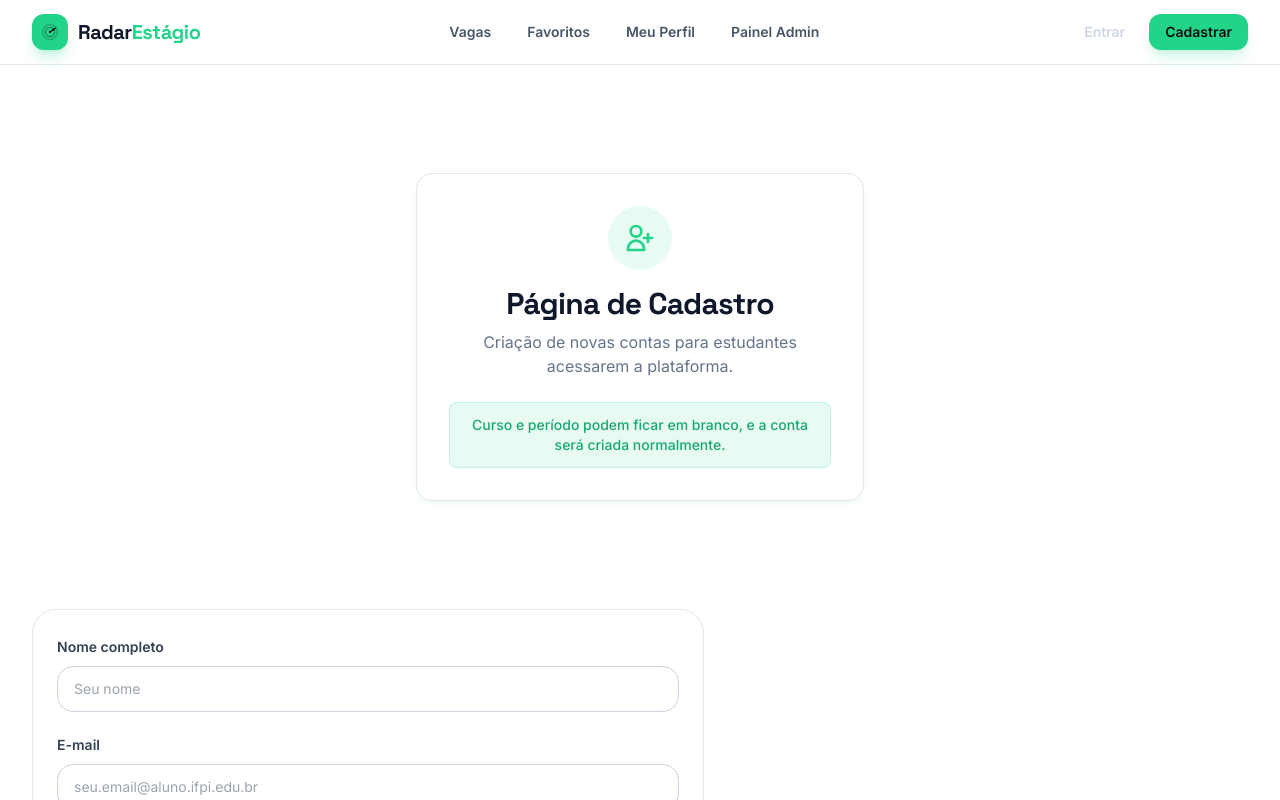
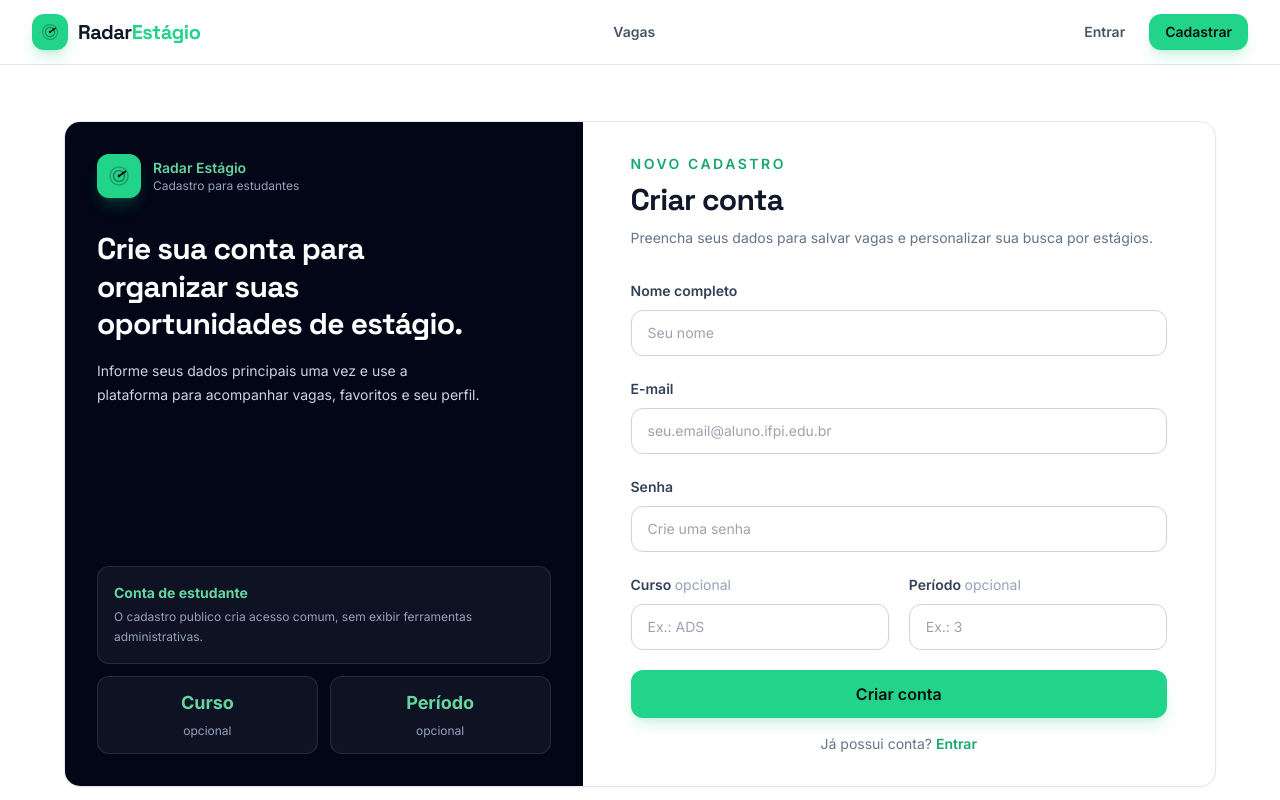
Before and after one commit to Nilson-Rodrigo/radar-estagio, a React (Vite) app: page /cadastro in a window 1280 px wide. Shown: the top 800 px of the page. Built offline with nearby package versions, Linux system fonts and the light colour scheme.

Commit message:
feat: melhora telas de autenticacao do estudante

```diff
--- a/package.json
+++ b/package.json
@@ -10,10 +10,13 @@
     "preview": "vite preview"
   },
   "dependencies": {
+    "@hookform/resolvers": "^5.4.0",
     "@supabase/supabase-js": "^2.110.0",
     "react": "^19.2.7",
     "react-dom": "^19.2.7",
-    "react-router-dom": "^7.18.1"
+    "react-hook-form": "^7.81.0",
+    "react-router-dom": "^7.18.1",
+    "zod": "^4.4.3"
   },
   "devDependencies": {
     "@eslint/js": "^10.0.1",
--- a/src/pages/Cadastro.tsx
+++ b/src/pages/Cadastro.tsx
@@ -6,7 +6,7 @@ import { useAuth } from '../entities/session/model/useAuth';
 import { authService } from '../services/auth.service';
 import { cadastroSchema, type CadastroFormValues } from '../schemas/auth.schemas';
 import Button from '../shared/ui/Button';
-import PageHeader from '../shared/ui/PageHeader';
+import RadarIcon from '../shared/ui/RadarIcon';
 
 const Cadastro: React.FC = () => {
   const navigate = useNavigate();
@@ -42,15 +42,15 @@ const Cadastro: React.FC = () => {
       });
 
       if (!createdUser) {
-        setFeedback({ type: 'error', message: 'Não foi possível concluir o cadastro. Tente novamente.' });
+        setFeedback({ type: 'error', message: 'Nao foi possivel concluir o cadastro. Tente novamente.' });
         return;
       }
 
       reset({ nome: '', email: '', password: '', curso: '', periodo: '' });
-      setFeedback({ type: 'success', message: 'Cadastro realizado com sucesso! Você já pode acessar o sistema.' });
+      setFeedback({ type: 'success', message: 'Cadastro realizado com sucesso! Voce ja pode acessar o sistema.' });
       navigate('/vagas', { replace: true });
     } catch (error) {
-      const message = error instanceof Error ? error.message : 'Erro inesperado ao cadastrar usuário.';
+      const message = error instanceof Error ? error.message : 'Erro inesperado ao cadastrar usuario.';
       setFeedback({ type: 'error', message });
       reset((current) => ({ ...current, password: '' }));
     } finally {
@@ -59,19 +59,58 @@ const Cadastro: React.FC = () => {
   };
 
   return (
-    <div className="space-y-8">
-      <PageHeader
-        icon={
-          <svg className="w-8 h-8" fill="none" stroke="currentColor" viewBox="0 0 24 24">
-            <path strokeLinecap="round" strokeLinejoin="round" strokeWidth={2} d="M18 9v3m0 0v3m0-3h3m-3 0h-3m-2-5a4 4 0 11-8 0 4 4 0 018 0zM3 20a6 6 0 0112 0v1H3v-1z" />
-          </svg>
-        }
-        title="Página de Cadastro"
-        description="Criação de novas contas para estudantes acessarem a plataforma."
-        note="Curso e período podem ficar em branco, e a conta será criada normalmente."
-      />
+    <section className="flex min-h-[calc(100vh-13rem)] items-center justify-center py-6">
+      <div className="grid w-full max-w-6xl overflow-hidden rounded-2xl border border-slate-200 bg-white shadow-sm lg:grid-cols-[0.9fr_1.1fr]">
+        <aside className="hidden bg-slate-950 p-8 text-white lg:flex lg:flex-col lg:justify-between">
+          <div>
+            <div className="mb-8 flex items-center gap-3">
+              <div className="flex h-11 w-11 items-center justify-center rounded-xl bg-radar-500 text-ink-900 shadow-lg shadow-radar-500/20">
+                <RadarIcon className="h-6 w-6" />
+              </div>
+              <div>
+                <p className="text-sm font-semibold text-radar-300">Radar Est&aacute;gio</p>
+                <p className="text-xs text-slate-400">Cadastro para estudantes</p>
+              </div>
+            </div>
+            <h1 className="max-w-sm font-display text-3xl font-bold leading-tight tracking-tight">
+              Crie sua conta para organizar suas oportunidades de est&aacute;gio.
+            </h1>
+            <p className="mt-4 max-w-sm text-sm leading-6 text-slate-300">
+              Informe seus dados principais uma vez e use a plataforma para acompanhar vagas, favoritos e seu perfil.
+            </p>
+          </div>
 
-      <div className="max-w-2xl rounded-3xl border border-slate-200 bg-white p-6 shadow-sm">
+          <div className="space-y-3">
+            <div className="rounded-xl border border-white/10 bg-white/5 p-4">
+              <strong className="block text-sm text-radar-300">Conta de estudante</strong>
+              <span className="mt-1 block text-xs leading-5 text-slate-400">O cadastro publico cria acesso comum, sem exibir ferramentas administrativas.</span>
+            </div>
+            <div className="grid grid-cols-2 gap-3 text-center">
+              <div className="rounded-xl border border-white/10 bg-white/5 p-3">
+                <strong className="block text-lg text-radar-300">Curso</strong>
+                <span className="text-xs text-slate-400">opcional</span>
+              </div>
+              <div className="rounded-xl border border-white/10 bg-white/5 p-3">
+                <strong className="block text-lg text-radar-300">Per&iacute;odo</strong>
+                <span className="text-xs text-slate-400">opcional</span>
+              </div>
+            </div>
+          </div>
+        </aside>
+
+        <div className="flex items-center justify-center px-4 py-8 sm:px-8 lg:px-12">
+          <div className="w-full max-w-xl">
+            <div className="mb-7 text-center lg:text-left">
+              <div className="mx-auto mb-4 flex h-12 w-12 items-center justify-center rounded-xl bg-radar-500 text-ink-900 shadow-lg shadow-radar-500/20 lg:mx-0 lg:hidden">
+                <RadarIcon className="h-6 w-6" />
+              </div>
+              <p className="text-sm font-semibold uppercase tracking-[0.18em] text-radar-600">Novo cadastro</p>
+              <h2 className="mt-2 font-display text-3xl font-bold tracking-tight text-slate-900">Criar conta</h2>
+              <p className="mt-2 text-sm leading-6 text-slate-500">
+                Preencha seus dados para salvar vagas e personalizar sua busca por est&aacute;gios.
+              </p>
+            </div>
+
             <form className="grid gap-5 md:grid-cols-2" onSubmit={handleSubmit(onSubmit)}>
               <div className="space-y-2 md:col-span-2">
                 <label className="text-sm font-semibold text-slate-700" htmlFor="nome">
@@ -79,7 +118,8 @@ const Cadastro: React.FC = () => {
                 </label>
                 <input
                   id="nome"
-              className="w-full rounded-2xl border border-slate-300 px-4 py-3 text-sm outline-none transition focus:border-radar-500 focus:ring-2 focus:ring-radar-500/20"
+                  autoComplete="name"
+                  className="w-full rounded-xl border border-slate-300 px-4 py-3 text-sm outline-none transition focus:border-radar-500 focus:ring-2 focus:ring-radar-500/20"
                   placeholder="Seu nome"
                   {...register('nome')}
                 />
@@ -94,7 +134,7 @@ const Cadastro: React.FC = () => {
                   id="email"
                   type="email"
                   autoComplete="email"
-              className="w-full rounded-2xl border border-slate-300 px-4 py-3 text-sm outline-none transition focus:border-radar-500 focus:ring-2 focus:ring-radar-500/20"
+                  className="w-full rounded-xl border border-slate-300 px-4 py-3 text-sm outline-none transition focus:border-radar-500 focus:ring-2 focus:ring-radar-500/20"
                   placeholder="seu.email@aluno.ifpi.edu.br"
                   {...register('email')}
                 />
@@ -109,7 +149,7 @@ const Cadastro: React.FC = () => {
                   id="password"
                   type="password"
                   autoComplete="new-password"
-              className="w-full rounded-2xl border border-slate-300 px-4 py-3 text-sm outline-none transition focus:border-radar-500 focus:ring-2 focus:ring-radar-500/20"
+                  className="w-full rounded-xl border border-slate-300 px-4 py-3 text-sm outline-none transition focus:border-radar-500 focus:ring-2 focus:ring-radar-500/20"
                   placeholder="Crie uma senha"
                   {...register('password')}
                 />
@@ -118,11 +158,11 @@ const Cadastro: React.FC = () => {
 
               <div className="space-y-2">
                 <label className="text-sm font-semibold text-slate-700" htmlFor="curso">
-              Curso (opcional)
+                  Curso <span className="font-normal text-slate-400">opcional</span>
                 </label>
                 <input
                   id="curso"
-              className="w-full rounded-2xl border border-slate-300 px-4 py-3 text-sm outline-none transition focus:border-radar-500 focus:ring-2 focus:ring-radar-500/20"
+                  className="w-full rounded-xl border border-slate-300 px-4 py-3 text-sm outline-none transition focus:border-radar-500 focus:ring-2 focus:ring-radar-500/20"
                   placeholder="Ex.: ADS"
                   {...register('curso')}
                 />
@@ -130,11 +170,12 @@ const Cadastro: React.FC = () => {
 
               <div className="space-y-2">
                 <label className="text-sm font-semibold text-slate-700" htmlFor="periodo">
-              Período (opcional)
+                  Per&iacute;odo <span className="font-normal text-slate-400">opcional</span>
                 </label>
                 <input
                   id="periodo"
-              className="w-full rounded-2xl border border-slate-300 px-4 py-3 text-sm outline-none transition focus:border-radar-500 focus:ring-2 focus:ring-radar-500/20"
+                  inputMode="numeric"
+                  className="w-full rounded-xl border border-slate-300 px-4 py-3 text-sm outline-none transition focus:border-radar-500 focus:ring-2 focus:ring-radar-500/20"
                   placeholder="Ex.: 3"
                   {...register('periodo')}
                 />
@@ -142,25 +183,27 @@ const Cadastro: React.FC = () => {
               </div>
 
               {feedback && (
-            <div className={`md:col-span-2 rounded-2xl border px-4 py-3 text-sm ${feedback.type === 'success' ? 'border-emerald-200 bg-emerald-50 text-emerald-700' : 'border-danger-200 bg-danger-50 text-danger-700'}`}>
+                <div className={`md:col-span-2 rounded-xl border px-4 py-3 text-sm ${feedback.type === 'success' ? 'border-emerald-200 bg-emerald-50 text-emerald-700' : 'border-danger-200 bg-danger-50 text-danger-700'}`}>
                   {feedback.message}
                 </div>
               )}
 
-          <div className="md:col-span-2 flex flex-wrap items-center justify-between gap-3">
-            <p className="text-sm text-slate-500">
-              Já possui conta?{' '}
-              <Link className="font-semibold text-radar-600" to="/login">
+              <div className="md:col-span-2 space-y-4">
+                <Button type="submit" size="lg" className="w-full" disabled={submitting}>
+                  {submitting ? 'Cadastrando...' : 'Criar conta'}
+                </Button>
+                <p className="text-center text-sm text-slate-500">
+                  J&aacute; possui conta?{' '}
+                  <Link className="font-semibold text-radar-600 hover:text-radar-700" to="/login">
                     Entrar
                   </Link>
                 </p>
-            <Button type="submit" disabled={submitting}>
-              {submitting ? 'Cadastrando...' : 'Criar conta'}
-            </Button>
               </div>
             </form>
           </div>
         </div>
+      </div>
+    </section>
   );
 };
 
--- a/src/pages/Login.tsx
+++ b/src/pages/Login.tsx
@@ -6,7 +6,7 @@ import { useAuth } from '../entities/session/model/useAuth';
 import { authService } from '../services/auth.service';
 import { loginSchema, type LoginFormValues } from '../schemas/auth.schemas';
 import Button from '../shared/ui/Button';
-import PageHeader from '../shared/ui/PageHeader';
+import RadarIcon from '../shared/ui/RadarIcon';
 
 const Login: React.FC = () => {
   const navigate = useNavigate();
@@ -44,7 +44,7 @@ const Login: React.FC = () => {
     try {
       const loggedUser = await authService.signInWithPassword(values.email, values.password);
       if (!loggedUser) {
-        setFeedback({ type: 'error', message: 'Não foi possível concluir o login. Tente novamente.' });
+        setFeedback({ type: 'error', message: 'Nao foi possivel concluir o login. Tente novamente.' });
         return;
       }
 
@@ -62,19 +62,56 @@ const Login: React.FC = () => {
   };
 
   return (
-    <div className="space-y-8">
-      <PageHeader
-        icon={
-          <svg className="w-8 h-8" fill="none" stroke="currentColor" viewBox="0 0 24 24">
-            <path strokeLinecap="round" strokeLinejoin="round" strokeWidth={2} d="M11 16l-4-4m0 0l4-4m-4 4h14m-5 4v1a3 3 0 01-3 3H6a3 3 0 01-3-3V7a3 3 0 013-3h7a3 3 0 013 3v1" />
-          </svg>
-        }
-        title="Página de Login"
-        description="Área de autenticação para estudantes e administradores."
-        note="Use suas credenciais cadastradas para acessar o sistema."
-      />
+    <section className="flex min-h-[calc(100vh-13rem)] items-center justify-center py-6">
+      <div className="grid w-full max-w-5xl overflow-hidden rounded-2xl border border-slate-200 bg-white shadow-sm lg:grid-cols-[0.92fr_1.08fr]">
+        <aside className="hidden bg-slate-950 p-8 text-white lg:flex lg:flex-col lg:justify-between">
+          <div>
+            <div className="mb-8 flex items-center gap-3">
+              <div className="flex h-11 w-11 items-center justify-center rounded-xl bg-radar-500 text-ink-900 shadow-lg shadow-radar-500/20">
+                <RadarIcon className="h-6 w-6" />
+              </div>
+              <div>
+                <p className="text-sm font-semibold text-radar-300">Radar Est&aacute;gio</p>
+                <p className="text-xs text-slate-400">Oportunidades para estudantes</p>
+              </div>
+            </div>
+            <h1 className="max-w-sm font-display text-3xl font-bold leading-tight tracking-tight">
+              Entre para acompanhar vagas que combinam com seu momento.
+            </h1>
+            <p className="mt-4 max-w-sm text-sm leading-6 text-slate-300">
+              Salve oportunidades, mantenha seus dados atualizados e encontre est&aacute;gios com uma busca mais simples.
+            </p>
+          </div>
 
-      <div className="max-w-2xl rounded-3xl border border-slate-200 bg-white p-6 shadow-sm">
+          <div className="grid grid-cols-3 gap-3 text-center">
+            <div className="rounded-xl border border-white/10 bg-white/5 p-3">
+              <strong className="block text-lg text-radar-300">Filtro</strong>
+              <span className="text-xs text-slate-400">por &aacute;rea</span>
+            </div>
+            <div className="rounded-xl border border-white/10 bg-white/5 p-3">
+              <strong className="block text-lg text-radar-300">Perfil</strong>
+              <span className="text-xs text-slate-400">do aluno</span>
+            </div>
+            <div className="rounded-xl border border-white/10 bg-white/5 p-3">
+              <strong className="block text-lg text-radar-300">Vagas</strong>
+              <span className="text-xs text-slate-400">favoritas</span>
+            </div>
+          </div>
+        </aside>
+
+        <div className="flex items-center justify-center px-4 py-8 sm:px-8 lg:px-12">
+          <div className="w-full max-w-md">
+            <div className="mb-7 text-center lg:text-left">
+              <div className="mx-auto mb-4 flex h-12 w-12 items-center justify-center rounded-xl bg-radar-500 text-ink-900 shadow-lg shadow-radar-500/20 lg:mx-0 lg:hidden">
+                <RadarIcon className="h-6 w-6" />
+              </div>
+              <p className="text-sm font-semibold uppercase tracking-[0.18em] text-radar-600">Acesso do estudante</p>
+              <h2 className="mt-2 font-display text-3xl font-bold tracking-tight text-slate-900">Entrar na conta</h2>
+              <p className="mt-2 text-sm leading-6 text-slate-500">
+                Use seu e-mail e senha para voltar para suas vagas e favoritos.
+              </p>
+            </div>
+
             <form className="space-y-5" onSubmit={handleSubmit(onSubmit)}>
               <div className="space-y-2">
                 <label className="text-sm font-semibold text-slate-700" htmlFor="email">
@@ -84,7 +121,7 @@ const Login: React.FC = () => {
                   id="email"
                   type="email"
                   autoComplete="email"
-              className="w-full rounded-2xl border border-slate-300 px-4 py-3 text-sm outline-none transition focus:border-radar-500 focus:ring-2 focus:ring-radar-500/20"
+                  className="w-full rounded-xl border border-slate-300 px-4 py-3 text-sm outline-none transition focus:border-radar-500 focus:ring-2 focus:ring-radar-500/20"
                   placeholder="seu.email@aluno.ifpi.edu.br"
                   {...register('email')}
                 />
@@ -99,7 +136,7 @@ const Login: React.FC = () => {
                   id="password"
                   type="password"
                   autoComplete="current-password"
-              className="w-full rounded-2xl border border-slate-300 px-4 py-3 text-sm outline-none transition focus:border-radar-500 focus:ring-2 focus:ring-radar-500/20"
+                  className="w-full rounded-xl border border-slate-300 px-4 py-3 text-sm outline-none transition focus:border-radar-500 focus:ring-2 focus:ring-radar-500/20"
                   placeholder="Digite sua senha"
                   {...register('password')}
                 />
@@ -107,25 +144,26 @@ const Login: React.FC = () => {
               </div>
 
               {feedback && (
-            <div className={`rounded-2xl border px-4 py-3 text-sm ${feedback.type === 'success' ? 'border-emerald-200 bg-emerald-50 text-emerald-700' : 'border-danger-200 bg-danger-50 text-danger-700'}`}>
+                <div className={`rounded-xl border px-4 py-3 text-sm ${feedback.type === 'success' ? 'border-emerald-200 bg-emerald-50 text-emerald-700' : 'border-danger-200 bg-danger-50 text-danger-700'}`}>
                   {feedback.message}
                 </div>
               )}
 
-          <div className="flex flex-wrap items-center justify-between gap-3">
-            <p className="text-sm text-slate-500">
-              Ainda não possui conta?{' '}
-              <Link className="font-semibold text-radar-600" to="/cadastro">
+              <Button type="submit" size="lg" className="w-full" disabled={submitting}>
+                {submitting ? 'Entrando...' : 'Entrar'}
+              </Button>
+
+              <p className="text-center text-sm text-slate-500">
+                Ainda n&atilde;o possui conta?{' '}
+                <Link className="font-semibold text-radar-600 hover:text-radar-700" to="/cadastro">
                   Crie agora
                 </Link>
               </p>
-            <Button type="submit" disabled={submitting}>
-              {submitting ? 'Entrando...' : 'Entrar'}
-            </Button>
-          </div>
             </form>
           </div>
         </div>
+      </div>
+    </section>
   );
 };
 
--- a/src/widgets/layout/Layout.tsx
+++ b/src/widgets/layout/Layout.tsx
@@ -3,12 +3,17 @@ import { NavLink, Outlet, useNavigate } from 'react-router-dom';
 import { useAuth } from '../../entities/session/model/useAuth';
 import { authService } from '../../services/auth.service';
 import Button from '../../shared/ui/Button';
-import Badge from '../../shared/ui/Badge';
 import RadarIcon from '../../shared/ui/RadarIcon';
 
 const Layout: React.FC = () => {
   const navigate = useNavigate();
   const { user, loading, isAuthenticated } = useAuth();
+  const navLinks = [
+    { path: '/vagas', label: 'Vagas', show: true },
+    { path: '/favoritos', label: 'Favoritos', show: user?.role === 'estudante' },
+    { path: '/perfil', label: 'Meu Perfil', show: user?.role === 'estudante' },
+    { path: '/admin', label: 'Painel Admin', show: user?.role === 'admin' },
+  ].filter((link) => link.show);
 
   const handleLogout = async () => {
     await authService.signOut();
@@ -24,17 +29,12 @@ const Layout: React.FC = () => {
               <RadarIcon className="w-5 h-5 text-ink-900" />
             </div>
             <span className="font-display font-bold text-xl tracking-tight text-slate-900">
-              Radar<span className="text-radar-500">Estágio</span>
+              Radar<span className="text-radar-500">Est&aacute;gio</span>
             </span>
           </div>
 
           <nav className="hidden md:flex items-center gap-1">
-            {[
-              { path: '/vagas', label: 'Vagas' },
-              { path: '/favoritos', label: 'Favoritos' },
-              { path: '/perfil', label: 'Meu Perfil' },
-              { path: '/admin', label: 'Painel Admin' },
-            ].map((link) => (
+            {navLinks.map((link) => (
               <NavLink
                 key={link.path}
                 to={link.path}
@@ -57,14 +57,25 @@ const Layout: React.FC = () => {
             ) : isAuthenticated && user ? (
               <>
                 <span className="hidden text-sm font-medium text-slate-600 sm:block">{user.nome}</span>
-                <Button variant="ghost" size="md" onClick={handleLogout}>
+                <Button
+                  variant="ghost"
+                  size="md"
+                  className="text-slate-600 hover:bg-slate-100 hover:text-slate-900"
+                  onClick={handleLogout}
+                >
                   Sair
                 </Button>
               </>
             ) : (
               <>
                 <NavLink to="/login">
-                  <Button variant="ghost" size="md">Entrar</Button>
+                  <Button
+                    variant="ghost"
+                    size="md"
+                    className="text-slate-600 hover:bg-slate-100 hover:text-slate-900"
+                  >
+                    Entrar
+                  </Button>
                 </NavLink>
                 <NavLink to="/cadastro">
                   <Button variant="primary" size="md">Cadastrar</Button>
@@ -75,6 +86,26 @@ const Layout: React.FC = () => {
         </div>
       </header>
 
+      <nav className="border-b border-slate-200 bg-white md:hidden">
+        <div className="mx-auto flex max-w-7xl gap-1 overflow-x-auto px-4 py-2">
+          {navLinks.map((link) => (
+            <NavLink
+              key={link.path}
+              to={link.path}
+              className={({ isActive }) =>
+                `whitespace-nowrap rounded-control px-3 py-2 text-sm font-semibold transition-all duration-200 ${
+                  isActive
+                    ? 'bg-radar-500/10 text-radar-600'
+                    : 'text-slate-600 hover:bg-slate-100 hover:text-slate-900'
+                }`
+              }
+            >
+              {link.label}
+            </NavLink>
+          ))}
+        </div>
+      </nav>
+
       <main className="flex-1 max-w-7xl w-full mx-auto px-4 sm:px-6 lg:px-8 py-8">
         <Outlet />
       </main>
@@ -82,12 +113,11 @@ const Layout: React.FC = () => {
       <footer className="border-t border-slate-200 bg-white py-6 transition-all duration-300">
         <div className="max-w-7xl mx-auto px-4 sm:px-6 lg:px-8 flex flex-col md:flex-row items-center justify-between gap-4 text-sm text-slate-500">
           <div>
-            &copy; {new Date().getFullYear()} Radar Estágio. Todos os direitos reservados.
+            &copy; {new Date().getFullYear()} Radar Est&aacute;gio. Todos os direitos reservados.
           </div>
           <div className="flex gap-4 items-center">
             <span className="hover:text-slate-800 cursor-pointer transition-colors">Termos</span>
             <span className="hover:text-slate-800 cursor-pointer transition-colors">Privacidade</span>
-            <Badge variant="brand">Base Architecture</Badge>
           </div>
         </div>
       </footer>
```
Also changed, not shown: 1 other file (tests, documents, lock files or other folders). Lines whose indentation alone changed are shown as unchanged.
